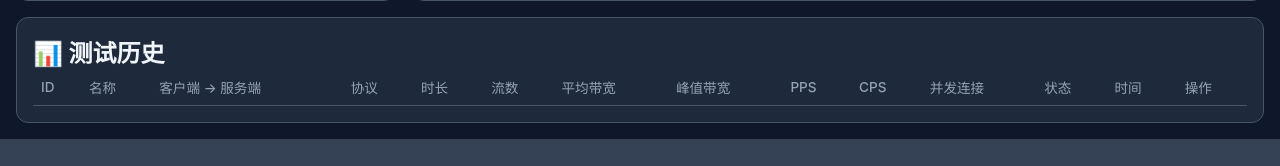
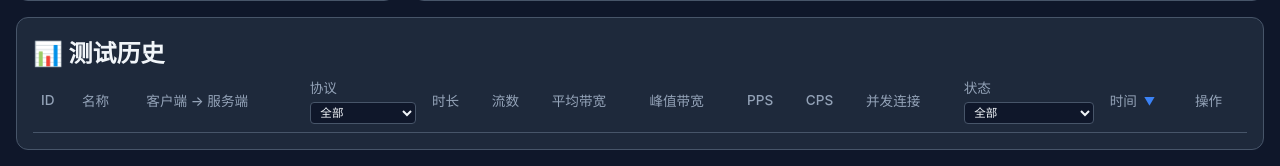
Before and after one commit to chenxin-ucloud/Performance-test, a Flask app: page / in a window 1280 px wide. Shown: the part 1034-1200 px from the top of the page. Before the commit the page ends 1173 px from the top, so only its background shows below. Run offline with Flask 3, Linux system fonts and the light colour scheme; data that the repository does not hold is empty.

Commit message:
feat: 添加测试历史记录的排序和过滤功能，增强用户体验

```diff
--- a/center/routes/api.py
+++ b/center/routes/api.py
@@ -128,12 +128,29 @@ def list_tests():
     page = request.args.get("page", 1, type=int)
     per_page = request.args.get("per_page", 20, type=int)
     node_id = request.args.get("node_id", type=int)
+    sort_field = request.args.get("sort", "started_at")
+    sort_order = request.args.get("order", "desc")
+    protocol = request.args.get("protocol", "", type=str).strip().lower()
+    status = request.args.get("status", "", type=str).strip().lower()
 
     q = TestRun.query
     if node_id:
         q = q.filter((TestRun.client_node_id == node_id) | (TestRun.server_node_id == node_id))
+    if protocol in ("tcp", "udp"):
+        q = q.filter(TestRun.test_type == protocol)
+    if status and status != "all":
+        q = q.filter(TestRun.status == status)
 
-    pagination = q.order_by(TestRun.created_at.desc()).paginate(
+    # Sorting: whitelist allowed columns to avoid injection via arbitrary field names.
+    sort_columns = {
+        "name": TestRun.name,
+        "started_at": TestRun.started_at,
+        "created_at": TestRun.created_at,
+    }
+    col = sort_columns.get(sort_field, TestRun.started_at)
+    q = q.order_by(col.desc() if sort_order == "desc" else col.asc())
+
+    pagination = q.paginate(
         page=page, per_page=per_page, error_out=False
     )
 
--- a/center/static/css/style.css
+++ b/center/static/css/style.css
@@ -230,6 +230,34 @@ body {
     font-family: "SF Mono", Monaco, monospace;
     font-size: 0.8rem;
 }
+
+/* Sortable headers + filter selects in history table */
+.history-table-wrapper th.th-sortable {
+    cursor: pointer;
+    user-select: none;
+    white-space: nowrap;
+    transition: color 0.15s;
+}
+.history-table-wrapper th.th-sortable:hover { color: var(--accent-blue); }
+.sort-indicator {
+    font-size: 0.7rem;
+    color: var(--accent-blue);
+    margin-left: 0.2rem;
+}
+.th-filter {
+    display: block;
+    width: 100%;
+    min-width: 72px;
+    margin-top: 0.3rem;
+    padding: 0.2rem 0.35rem;
+    font-size: 0.72rem;
+    background: var(--bg-primary);
+    color: var(--text-primary);
+    border: 1px solid var(--border-color);
+    border-radius: 4px;
+    cursor: pointer;
+}
+.th-filter:focus { outline: none; border-color: var(--accent-blue); }
 .status-pending { color: var(--text-secondary); }
 .status-running { color: var(--accent-blue); }
 .status-completed { color: var(--accent-green); }
--- a/center/static/js/api.js
+++ b/center/static/js/api.js
@@ -43,7 +43,15 @@ const deleteNode = (id) => apiDelete(`/api/nodes/${id}`);
 const checkNodeHealth = (id) => apiGet(`/api/nodes/${id}/health`);
 
 // Tests
-const getTests = (page = 1, perPage = 20) => apiGet(`/api/tests?page=${page}&per_page=${perPage}`);
+const getTests = (page = 1, perPage = 20, sort = null, filter = null) => {
+    let url = `/api/tests?page=${page}&per_page=${perPage}`;
+    if (sort && sort.field) url += `&sort=${encodeURIComponent(sort.field)}&order=${encodeURIComponent(sort.order || 'desc')}`;
+    if (filter) {
+        if (filter.protocol) url += `&protocol=${encodeURIComponent(filter.protocol)}`;
+        if (filter.status) url += `&status=${encodeURIComponent(filter.status)}`;
+    }
+    return apiGet(url);
+};
 const getTest = (id) => apiGet(`/api/tests/${id}`);
 const startTest = (config) => apiPost('/api/tests/start', config);
 const stopTest = (id) => apiPost(`/api/tests/${id}/stop`);
--- a/center/static/js/app.js
+++ b/center/static/js/app.js
@@ -373,10 +373,37 @@ async function finishTest(status, errorMsg) {
 
 // ===== History =====
 
+// Sort/filter state for the history table (persisted across reloads within a session)
+let historySort = { field: 'started_at', order: 'desc' };
+let historyFilter = { protocol: '', status: '' };
+
+function sortBy(field) {
+    if (historySort.field === field) {
+        historySort.order = historySort.order === 'desc' ? 'asc' : 'desc';
+    } else {
+        historySort.field = field;
+        historySort.order = 'asc';
+    }
+    updateSortIndicators();
+    loadHistory();
+}
+
+function filterBy(field, value) {
+    historyFilter[field] = value;
+    loadHistory();
+}
+
+function updateSortIndicators() {
+    document.querySelectorAll('.sort-indicator').forEach(el => { el.textContent = ''; });
+    const el = document.getElementById('sort-' + historySort.field);
+    if (el) el.textContent = historySort.order === 'desc' ? '▼' : '▲';
+}
+
 async function loadHistory() {
     try {
-        const data = await getTests();
+        const data = await getTests(1, 20, historySort, historyFilter);
         renderHistory(data.items || []);
+        updateSortIndicators();
     } catch (e) {
         console.error('Failed to load history:', e);
     }
--- a/center/templates/index.html
+++ b/center/templates/index.html
@@ -157,9 +157,15 @@
                 <thead>
                     <tr>
                         <th>ID</th>
-                        <th>名称</th>
+                        <th class="th-sortable" onclick="sortBy('name')">名称 <span id="sort-name" class="sort-indicator"></span></th>
                         <th>客户端 → 服务端</th>
-                        <th>协议</th>
+                        <th>协议
+                            <select class="th-filter" onchange="filterBy('protocol', this.value)" onclick="event.stopPropagation()">
+                                <option value="">全部</option>
+                                <option value="tcp">TCP</option>
+                                <option value="udp">UDP</option>
+                            </select>
+                        </th>
                         <th>时长</th>
                         <th>流数</th>
                         <th>平均带宽</th>
@@ -167,8 +173,17 @@
                         <th>PPS</th>
                         <th>CPS</th>
                         <th>并发连接</th>
-                        <th>状态</th>
-                        <th>时间</th>
+                        <th>状态
+                            <select class="th-filter" onchange="filterBy('status', this.value)" onclick="event.stopPropagation()">
+                                <option value="">全部</option>
+                                <option value="completed">completed</option>
+                                <option value="running">running</option>
+                                <option value="failed">failed</option>
+                                <option value="interrupted">interrupted</option>
+                                <option value="pending">pending</option>
+                            </select>
+                        </th>
+                        <th class="th-sortable" onclick="sortBy('started_at')">时间 <span id="sort-started_at" class="sort-indicator"></span></th>
                         <th>操作</th>
                     </tr>
                 </thead>
```
